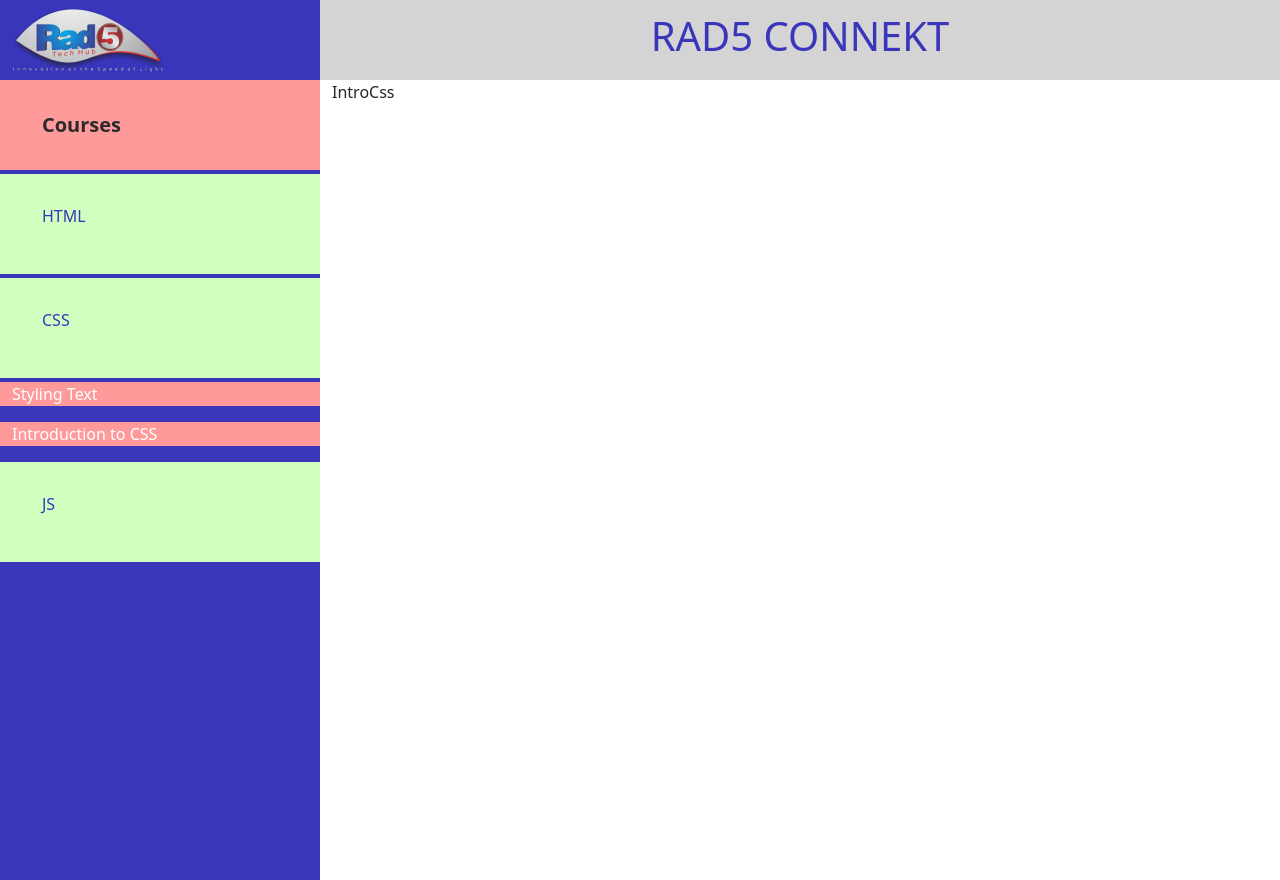
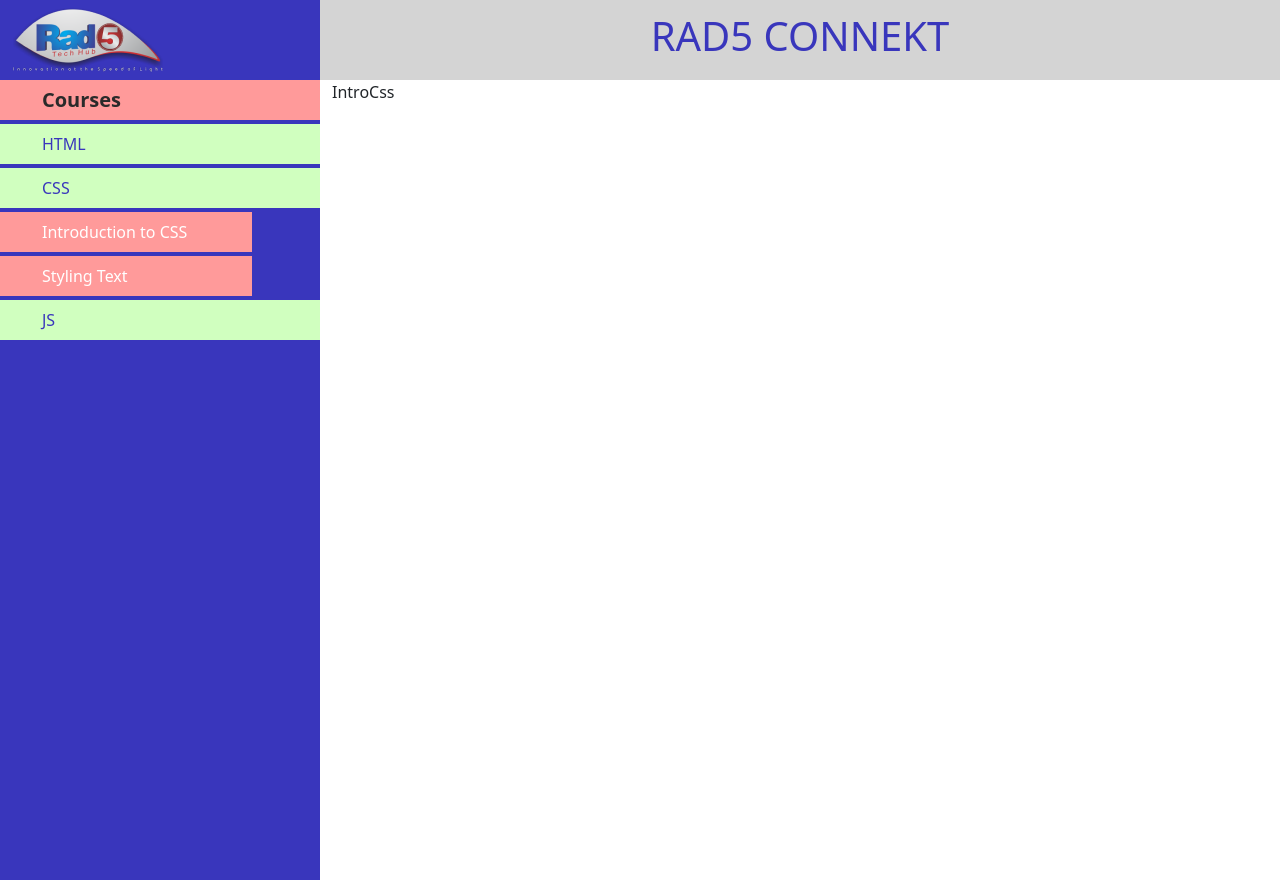
Before and after one commit to Neche-Stephen/course-materials, a React (Create React App) app: page /css in a window 1280 px wide. Built offline with nearby package versions, Linux system fonts and the light colour scheme.

Commit message:
Adjusted the widths of the topics on the sidebar

```diff
--- a/src/Routes/CSS/css.jsx
+++ b/src/Routes/CSS/css.jsx
@@ -15,7 +15,7 @@ import IntroCss from '../../component/css-topics/IntroCss/Intro-css';
 import StylingText from '../../component/css-topics/StylingText/stylingText';
 
 // Topics Name
-const cssTopics = ["Styling Text",'Introduction to CSS'];
+const cssTopics = ['Introduction to CSS',"Styling Text"];
 
 function CssComponent() {
   const [show, setShow] = useState(false);
@@ -25,10 +25,10 @@ function CssComponent() {
   const [topic, setTopic] = useState(<IntroCss />);
 
   const showCssTopic = (topicName)=>{
-    if (topicName === 'Intro_CSS'){
+    if (topicName === 'Introduction to CSS'){
     setTopic(<IntroCss />)
     }
-    else if (topicName === 'Styling_Text'){
+    else if (topicName === 'Styling Text'){
       setTopic(<StylingText />)
       }
 
--- a/src/component/aside/Aside.css
+++ b/src/component/aside/Aside.css
@@ -15,8 +15,10 @@
 }
 
 .aside-row{
-    padding: 30px;
+    padding-left: 30px;
     background: #D0FFBF;
+    height: 40px;
+    align-items: center;
 }
 
 .aside-link{
@@ -25,7 +27,15 @@
 }
 
 .aside-topic{
+    padding-left: 30px;
     background: #FF9A9A;
+    min-height: 40px;
+    align-items: center;
+    width: 85%;
+}
+
+.aside-topic:hover{
+   cursor: pointer;
 }
 
 
@@ -37,6 +47,9 @@
     .aside-offcanvas{
         width: 40% !important;
     }
+    .aside-row{
+        width:103%;
+    }
 }
 
 
@@ -44,4 +57,8 @@
     .aside-offcanvas{
         width: 50% !important;
     }
+
+    .aside-row{
+        width:104%;
+    }
 }
--- a/src/component/aside/Aside.jsx
+++ b/src/component/aside/Aside.jsx
@@ -27,29 +27,29 @@ function Aside(props) {
                   </Col>
                 </Row>
                <Row className='aside-row mb-1'>
-                      <p className='aside-link' ><Link className='aside-link' to='/html'>HTML</Link></p>
+                      <Col><Link className='aside-link' to='/html'>HTML</Link> </Col>
                 </Row>
                 {
                       htmlTopics &&  htmlTopics.map((htmlTopic, index) => {
-                        return  <Row key={index}><p className='aside-topic' onClick={()=>{showHtmlTopic(htmlTopic)}}>{htmlTopic}</p></Row>
+                        return  <Row className='aside-topic mb-1' key={index}><span onClick={()=>{showHtmlTopic(htmlTopic)}}>{htmlTopic}</span></Row>
                        })
                   }
 
                 <Row className='aside-row mb-1'>
-                  <p ><Link className='aside-link' to='/css'>CSS</Link></p>
+                  <Col><Link className='aside-link' to='/css'>CSS</Link> </Col>
                 </Row>
                 {
                     cssTopics &&  cssTopics.map((cssTopic, index) => {
-                      return  <Row key={index}><p className='aside-topic' onClick={()=>{showCssTopic(cssTopic)}}>{cssTopic}</p></Row>
+                      return  <Row className='aside-topic mb-1' key={index}><span onClick={()=>{showCssTopic(cssTopic)}}>{cssTopic}</span></Row>
                       })
                 }
 
                 <Row className='aside-row mb-1'>
-                  <p><Link className='aside-link' to='/js'>JS</Link></p>
+                  <Col><Link className='aside-link' to='/js'>JS</Link> </Col>
                 </Row>
                 {
                     jsTopics &&  jsTopics.map((jsTopic, index) => {
-                      return  <Row key={index}><p className='aside-topic' onClick={()=>{showJsTopic(jsTopic)}}>{jsTopic}</p></Row>
+                      return  <Row className='aside-topic mb-1' key={index}><span onClick={()=>{showJsTopic(jsTopic)}}>{jsTopic}</span></Row>
                       })
                 }
                </div>
--- a/src/component/navbar/Navbar.jsx
+++ b/src/component/navbar/Navbar.jsx
@@ -30,7 +30,7 @@ export default function Navbar({handleShow}) {
         </Col>
 
         <Col className="d-lg-none" xs = '1'>
-              <div className='d-flex align-items-center navbar-height'><i onClick={handleShow} class="bi bi-menu-button"></i></div>
+              <div className='d-flex align-items-center navbar-height'><i onClick={handleShow} className="bi bi-menu-button"></i></div>
         </Col>
 
         <Col xs = '6' lg ='9' className='p-0' >
```
